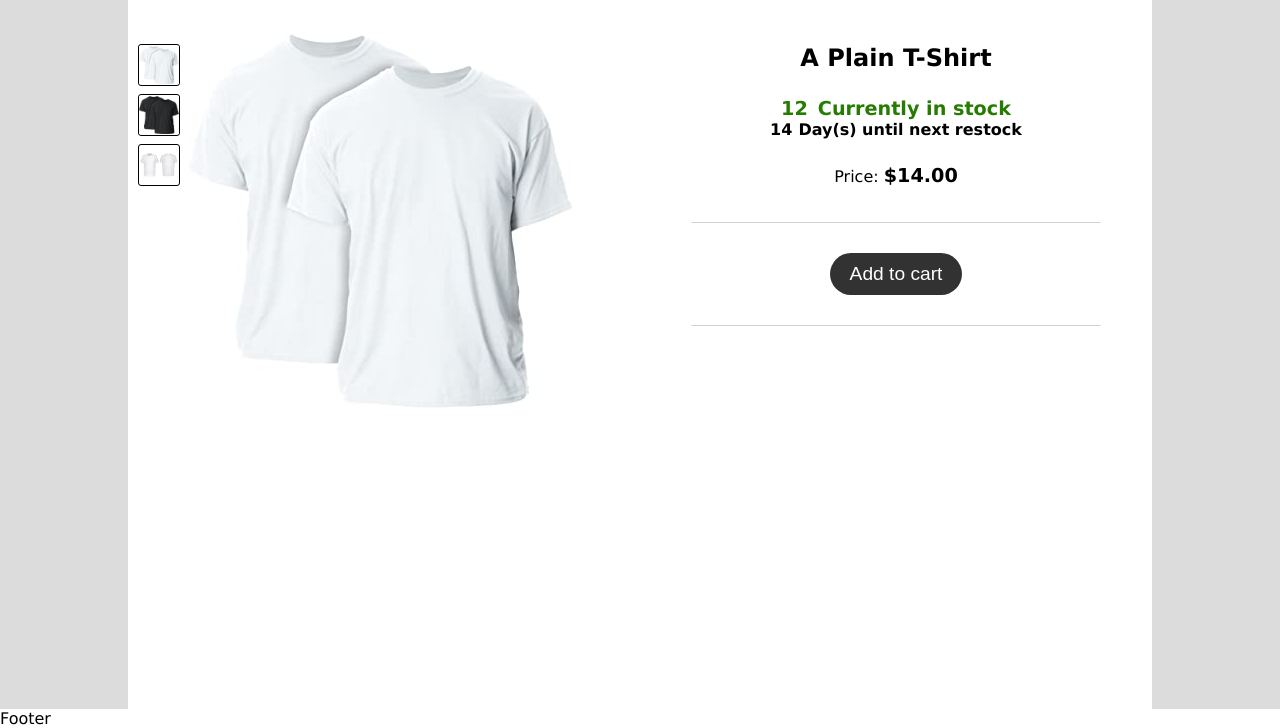
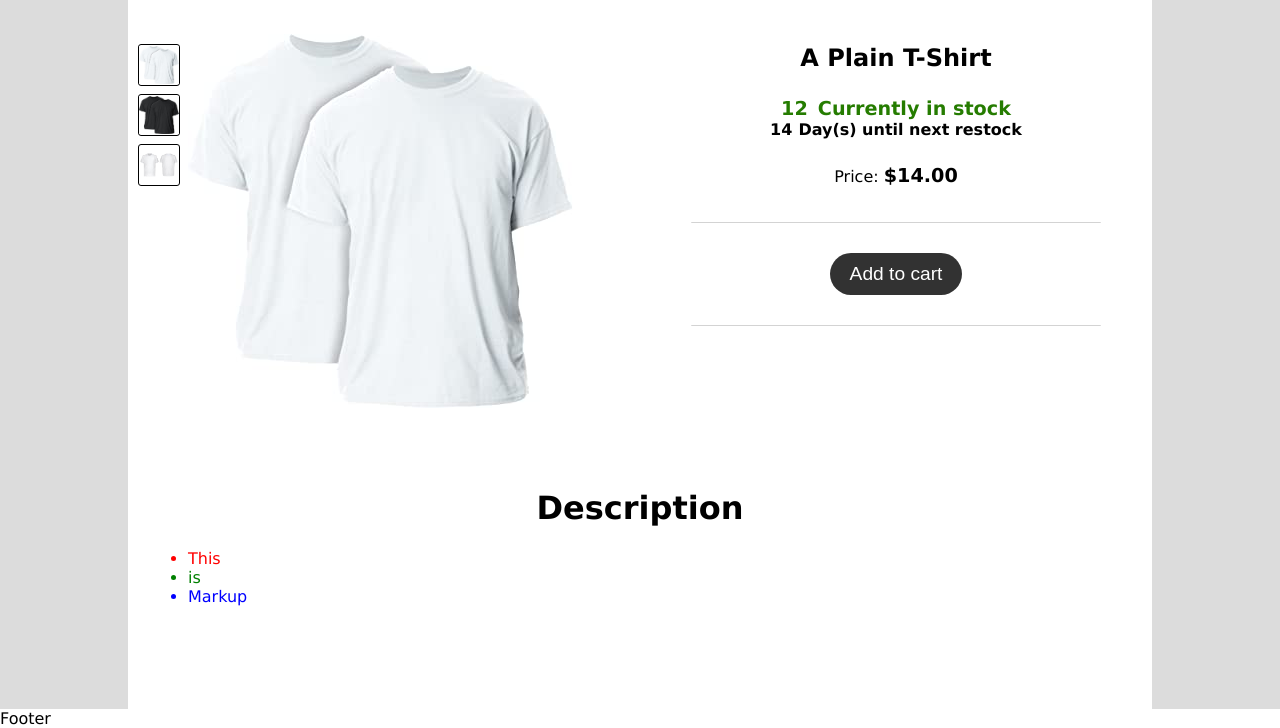
Before and after one commit to Voyex/Inventory-Management, a PHP site: page /item.php in a window 1280 px wide. Shown: the part 72-800 px from the top of the page. Run offline with PHP 8.4, Linux system fonts and the light colour scheme.

Commit message:
Added placeholder markup

```diff
--- a/item.php
+++ b/item.php
@@ -53,6 +53,12 @@ include_once('template/header.php');
 
   <div class="markup">
     <!-- Make sure to sanitize any input -->
+    <h1 style="text-align: center">Description</h1>
+    <ul>
+      <li style="color: red;">This</li>
+      <li style="color: green;">is</li>
+      <li style="color: blue;">Markup</li>
+    </ul>
   </div>
 </div>
 
```
